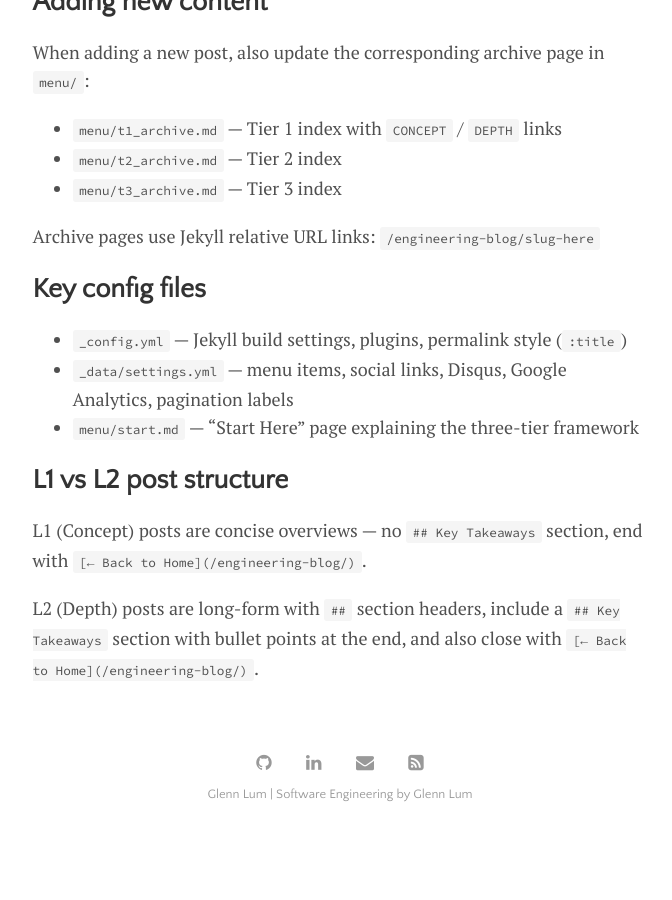
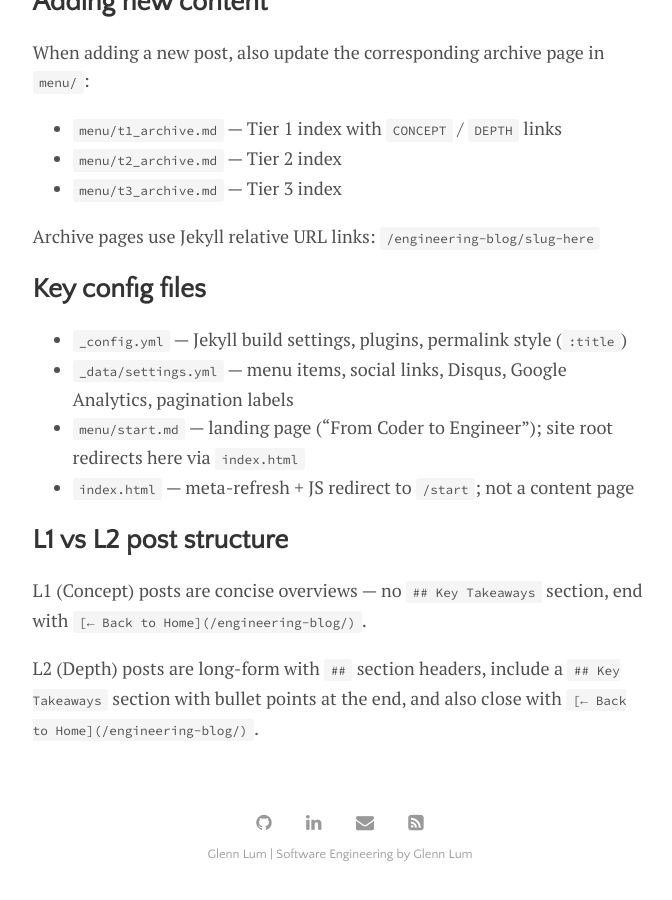
Before and after one commit to GD-MRNG/engineering-blog, a Jekyll site: the page built from CLAUDE.md, in a window 1280 px wide and 900 px high, scrolled down 1958 px. Shown: the whole window, without its empty margins (300-972 px from the left). Built offline with Jekyll 4.4.1, drawn with Linux system fonts in a browser that asks for light colours; our own code applies the rules of GitHub Pages for plain Markdown files; before the commit the page ends 2798 px from its top, so only the background shows below that.

Commit message:
refactor: update CLAUDE.md to clarify landing page and index.html redirect

```diff
--- a/CLAUDE.md
+++ b/CLAUDE.md
@@ -67,7 +67,8 @@ Archive pages use Jekyll relative URL links: `{{ "/slug-here" | relative_url }}`
 
 - `_config.yml` — Jekyll build settings, plugins, permalink style (`:title`)
 - `_data/settings.yml` — menu items, social links, Disqus, Google Analytics, pagination labels
-- `menu/start.md` — "Start Here" page explaining the three-tier framework
+- `menu/start.md` — landing page ("From Coder to Engineer"); site root redirects here via `index.html`
+- `index.html` — meta-refresh + JS redirect to `/start`; not a content page
 
 ## L1 vs L2 post structure
 
```
